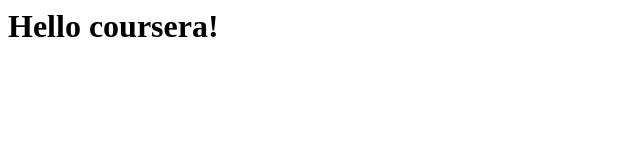
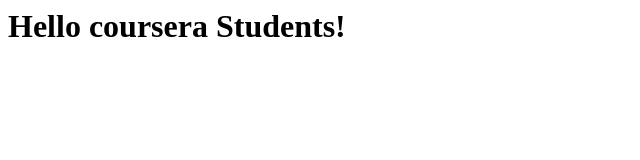
Before and after one commit to Poornima2803/Coursera-test1, a plain HTML site: page index.html in a window 1280 px wide. Shown: the whole page, without its empty margins (0-640 px from the left). Drawn offline with Linux system fonts and the light colour scheme.

Commit message:
New version of web file

```diff
--- a/index.html
+++ b/index.html
@@ -3,6 +3,6 @@
   <title>Hello Coursera</title>
 </head>
 <body>
-  <h1>Hello coursera!</h1>
+  <h1>Hello coursera Students!</h1>
 </body>
 </html>
```
